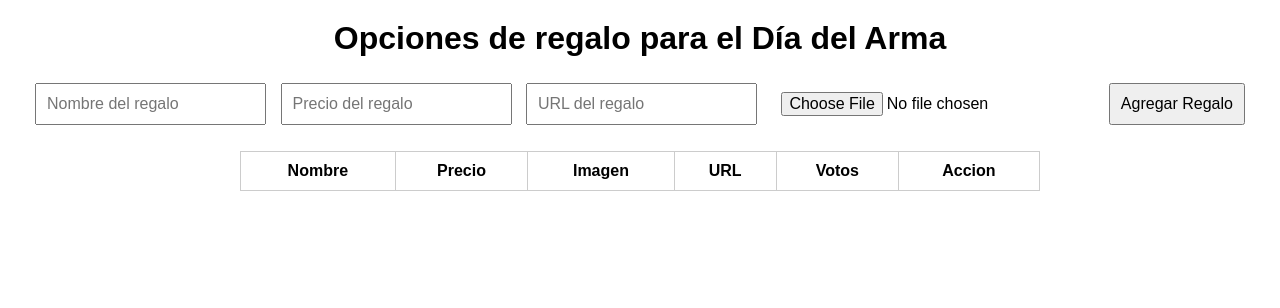
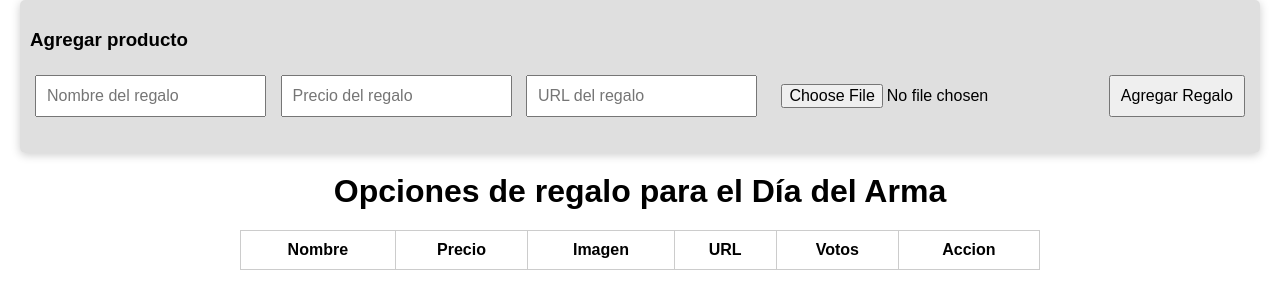
Before and after one commit to Diegolisdal/Dia-Infanteria, a plain HTML site: page index.html in a window 1280 px wide. Drawn offline with Linux system fonts and the light colour scheme; no server answers.

Commit message:
Update index.html

```diff
--- a/index.html
+++ b/index.html
@@ -8,7 +8,8 @@
     <link rel="stylesheet" href="styles.css">
 </head>
 <body>
-    <h1>Opciones de regalo para el Día del Arma</h1>
+    <div class="agregar">
+        <h3>Agregar producto</h3>
         <!-- Formulario para agregar nuevos regalos -->
         <form id="giftForm">
             <input type="text" id="itemName" placeholder="Nombre del regalo" required>
@@ -17,7 +18,8 @@
             <input type="file" id="itemImage" accept="image/*">
             <button type="submit">Agregar Regalo</button>
         </form>
-
+    </div>
+    <h1>Opciones de regalo para el Día del Arma</h1>
     <!-- Tabla para mostrar los regalos -->
     <table id="giftTable">
         <thead>
```
Lines whose indentation alone changed are shown as unchanged.
